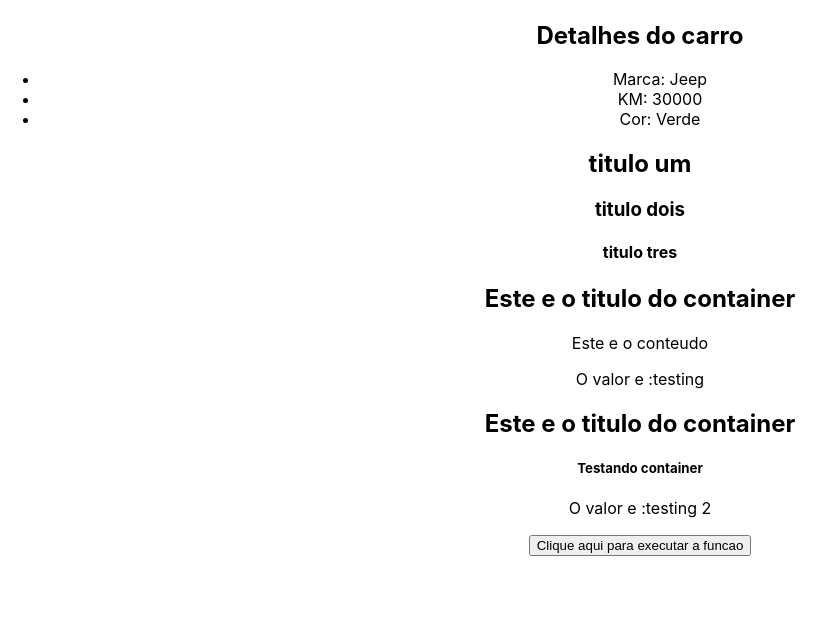
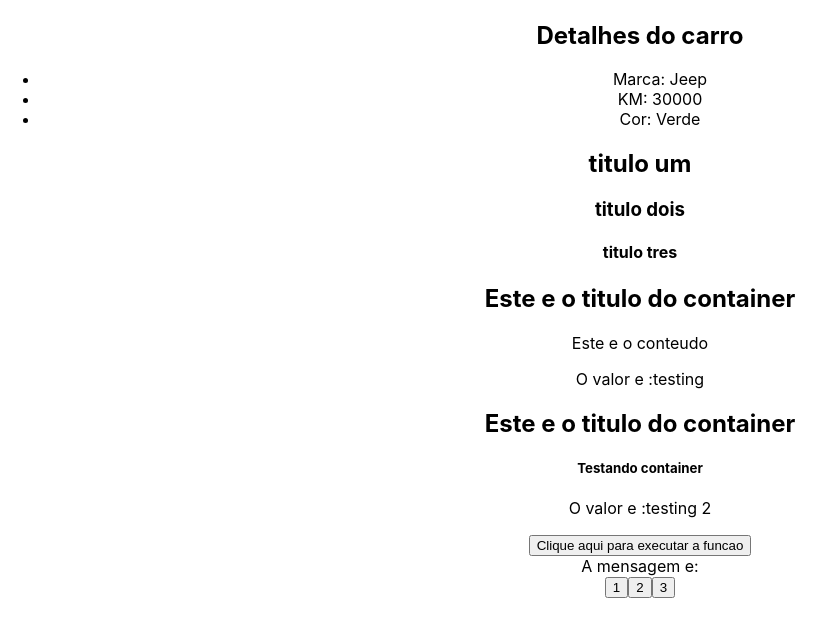
Before and after one commit to antoniolvitall/avancando-no-react, a React (Create React App) app in the folder avancando/: page / in a window 1280 px wide. Shown: the part 3229-3865 px from the top of the page, without its empty margins (0-835 px from the left). Built offline with nearby package versions, Linux system fonts and the light colour scheme.

Commit message:
state lift

```diff
--- a/avancando/src/App.js
+++ b/avancando/src/App.js
@@ -10,6 +10,8 @@
 import Fragments from './components/Fragments';
 import Container from './components/Container';
 import ExecuteFunction from './components/ExecuteFunction';
+import Message from './components/Message';
+import ChangeMessageState from './components/ChangeMessageState';
 
 
 function App() {
@@ -22,6 +24,12 @@
 
   function showMessage () {
     console.log("Evento do componente pai~")
+  };
+
+  const [message, setMessage] = useState("");
+
+  const handleMessage = (msg) => {
+    setMessage(msg);
   };
 
   return (
@@ -60,6 +68,9 @@
       </Container>
       {/* executar funcao */}
       <ExecuteFunction myFunction={showMessage} />
+      {/* state lift */}
+      <Message msg={message}/>
+      <ChangeMessageState handleMessage={handleMessage} />
     </div>
   );
 };
--- /dev/null
+++ b/avancando/src/components/ChangeMessageState.js
@@ -0,0 +1,15 @@
+import React from 'react'
+
+const ChangeMessageState = ({handleMessage}) => {
+const messages = ["oi", "ola", "oi, tudo bem?"]
+
+  return (
+    <div>
+        <button onClick={() => handleMessage(messages[0])}>1</button>
+        <button onClick={() => handleMessage(messages[1])}>2</button>
+        <button onClick={() => handleMessage(messages[2])}>3</button>
+    </div>
+  )
+}
+
+export default ChangeMessageState
--- /dev/null
+++ b/avancando/src/components/Message.js
@@ -0,0 +1,7 @@
+const Message = ({msg}) => {
+  return (
+    <div>A mensagem e: {msg}</div>
+  )
+}
+
+export default Message
```
